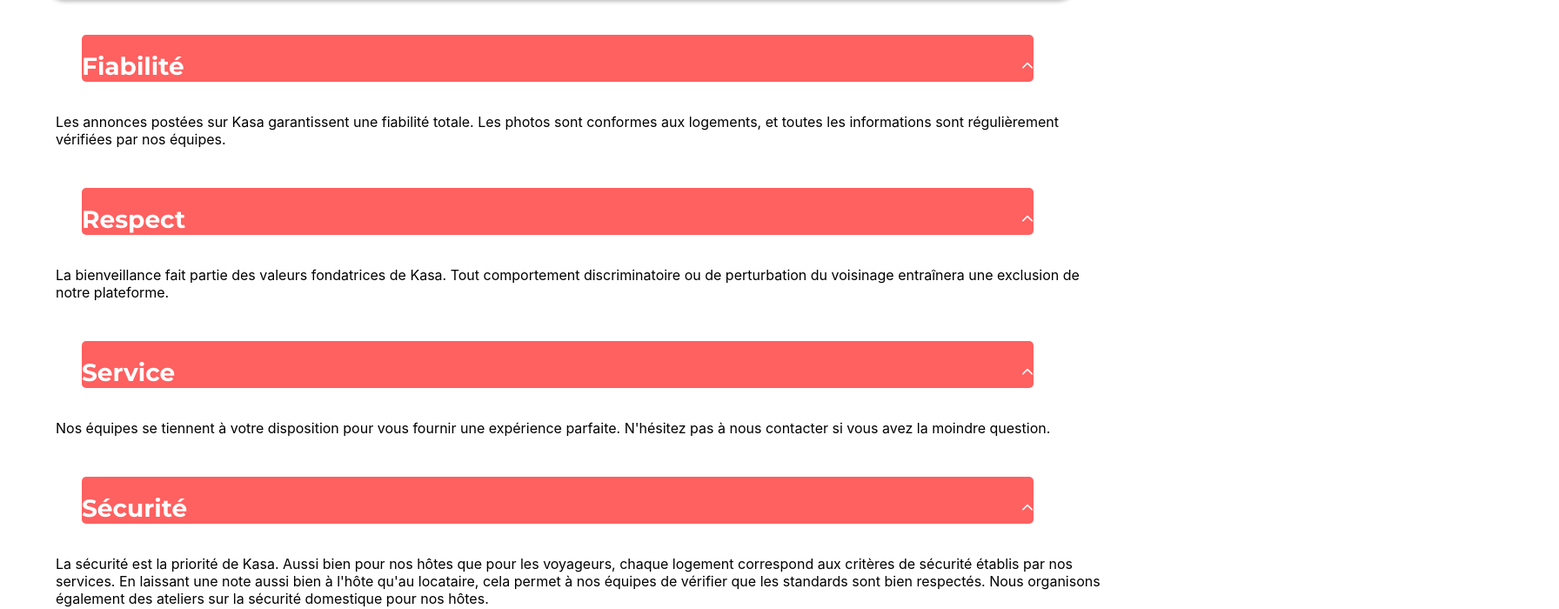
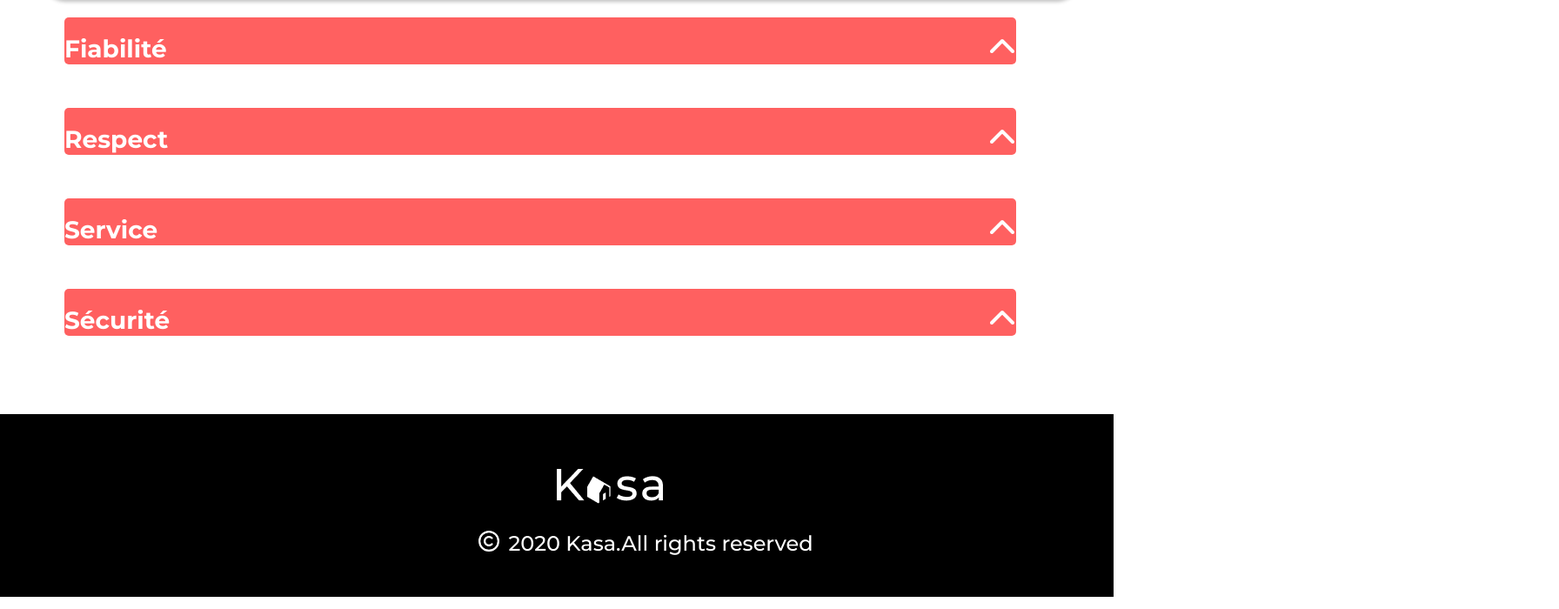
Before and after one commit to JulienneH/Projet-8-React, a React (Create React App) app: page /about in a window 1280 px wide. Shown: the part 372-1072 px from the top of the page at 87% size, 1792 px wide, since content can reach past the window. Built offline with nearby package versions, Linux system fonts and the light colour scheme.

Commit message:
chore : reorganization of components to have only one component per file

```diff
--- a/src/components/Cards.jsx
+++ b/src/components/Cards.jsx
@@ -1,10 +1,7 @@
 import React from "react";
 import data from "../data.json";
 import { Link } from "react-router-dom";
-
-const CardContainer = ({ children }) => {
-  return <div className="card_container">{children}</div>;
-};
+import Container from "./Container";
 
 const Card = ({ apartment }) => {
   return (
@@ -21,13 +18,12 @@
 
 function Cards() {
   return (
-    <CardContainer>
+    <Container>
       {data.map((apartment) => (
         <Card key={apartment.id} apartment={apartment} />
       ))}
-    </CardContainer>
+    </Container>
   );
 }
 
 export default Cards;
-export { CardContainer, Cards };
--- /dev/null
+++ b/src/components/Container.jsx
@@ -0,0 +1,7 @@
+import React from "react";
+
+const Container = ({ children }) => {
+  return <div className="card_container">{children}</div>;
+};
+
+export default Container;
--- a/src/components/Footer.jsx
+++ b/src/components/Footer.jsx
@@ -1,13 +1,13 @@
 import React from "react";
-import Footer from "../assets/logoFooter.png";
+import FooterLogo from "../assets/logoFooter.png";
 import { FontAwesomeIcon } from "@fortawesome/react-fontawesome";
 import { faCopyright } from "@fortawesome/free-regular-svg-icons";
 
-function FooterComponent() {
+function Footer() {
   return (
     <footer>
       <div className="footer">
-        <img className="footer_img" src={Footer} alt="logo" />
+        <img className="footer_img" src={FooterLogo} alt="logo" />
 
         <h3 className="footer_text">
           {" "}
@@ -19,4 +19,4 @@
   );
 }
 
-export default FooterComponent;
+export default Footer;
--- a/src/pages/Apartment.jsx
+++ b/src/pages/Apartment.jsx
@@ -2,7 +2,7 @@
 import { Link, useParams } from "react-router-dom";
 import data from "../data.json";
 
-function ApartmentDetails() {
+function Apartment() {
   const { id } = useParams();
   //chercher l'appartement dans data dont l'id correspond à l'id de l'appartement de la card
   const apartment = data.find((apartment) => apartment.id === id);
@@ -21,4 +21,4 @@
   );
 }
 
-export default ApartmentDetails;
+export default Apartment;
--- a/src/pages/Home.jsx
+++ b/src/pages/Home.jsx
@@ -2,7 +2,7 @@
 import Cards from "../components/Cards";
 import coverHome from "../assets/coverHome.png";
 
-function Container() {
+function Home() {
   return (
     <>
       <div className="home_container">
@@ -15,4 +15,4 @@
   );
 }
 
-export default Container;
+export default Home;
--- a/src/styles/Footer.scss
+++ b/src/styles/Footer.scss
@@ -27,22 +27,20 @@
   }
   &_text {
     color: white;
-    position: relative;
-    top: 35%;
-    left: 40%;
+    display: flex;
+    margin-top: 90px;
+    margin-left: 43%;
     font-size: 24px;
     font-family: "Montserrat";
     font-weight: 500;
     @media (max-width: 768px) {
-      position: inherit;
       font-size: 12px;
       text-align: center;
+      margin-top: 20px;
+      margin-left: 26%;
     }
     @media (min-width: 768px) and (max-width: 1025px) {
-      display: flex;
-      margin-top: 70px;
-      justify-content: center;
-      position: inherit;
+      margin-left: 30%;
     }
   }
 }
--- a/src/styles/cardsAbout.scss
+++ b/src/styles/cardsAbout.scss
@@ -3,7 +3,7 @@
   flex-direction: column;
   margin-left: 5%;
   margin-top: 250px;
-  margin-bottom: 100px;
+  margin-bottom: 50px;
 }
 
 .standard_individual {
@@ -12,10 +12,11 @@
   display: flex;
   flex-direction: column;
   border-radius: 5px;
+  margin: 10px;
+  overflow: hidden;
   height: 54px;
-  position: relative;
-  margin: 30px;
 }
+
 .standard_title {
   color: white;
   font-family: "Montserrat";
@@ -29,8 +30,7 @@
 .standard_icon {
   display: inline-block;
   transition: transform 0.3s ease;
-
-  position: relative;
+  font-size: 32px;
 }
 
 .rotate {
@@ -38,32 +38,13 @@
 }
 
 .standard_content {
-  margin-top: -10px;
-}
-@keyframes displayContent {
-  0% {
-    transform: translateY(-100%);
-    opacity: 0;
-  }
-  100% {
-    transform: translateY(0);
-    opacity: 1;
-  }
-}
-@keyframes displayNoneContent {
-  0% {
-    transform: translateY(0);
-    opacity: 1;
-  }
-  100% {
-    transform: translateY(-100%);
-    opacity: 0;
-  }
+  padding: 15px;
+  max-height: 0;
+  overflow: hidden;
+  transition: 0.3s ease-out;
+  background-color: white;
 }
 
-.content_open {
-  animation: displayContent 1s ease-out forwards;
+.standard_content.open {
+  max-height: 50px;
 }
-.content_close {
-  animation: displayNoneContent 1s ease-out forwards;
-}
```
